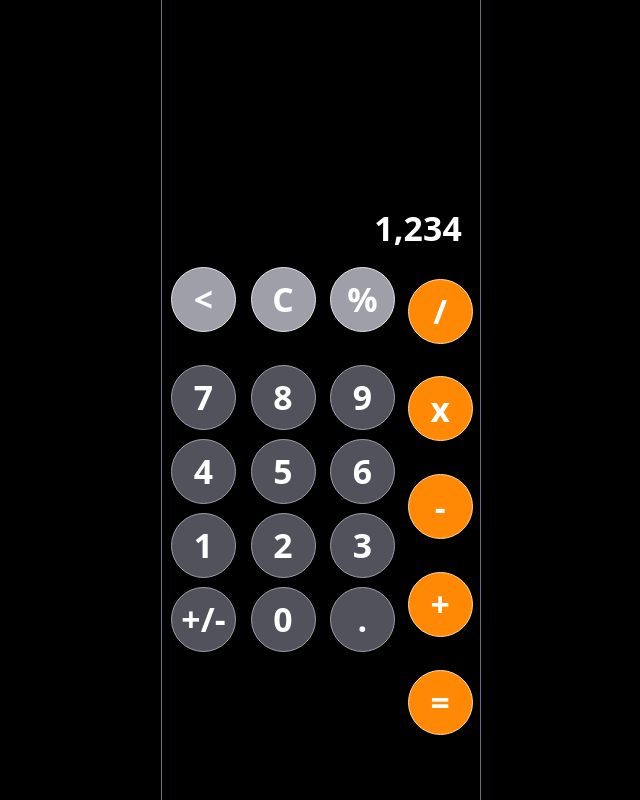
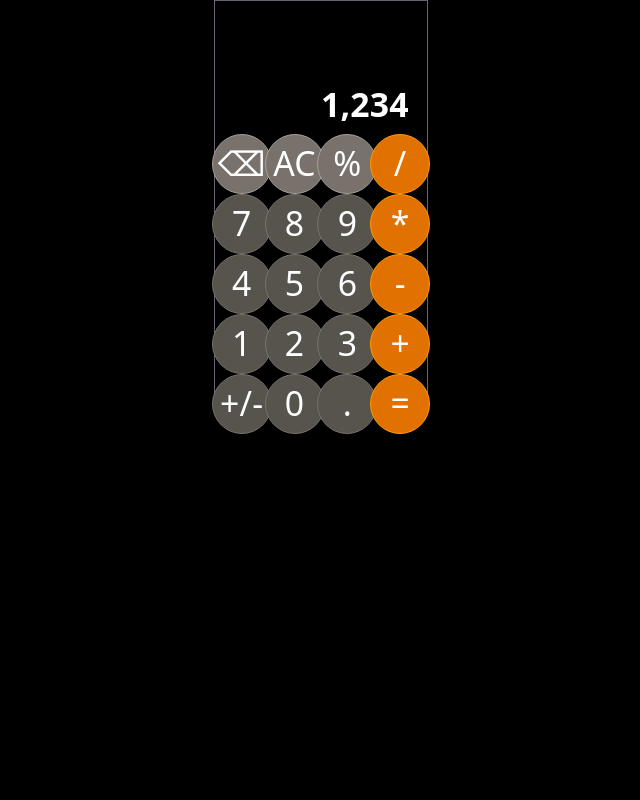
Before and after one commit to courtneytruong/Calculator, a React (Vite) app in the folder calculator-react-app/: page / in a window 1280 px wide. Shown: the whole page, without its empty margins (319-959 px from the left). Built offline with nearby package versions, Linux system fonts and the light colour scheme.

Commit message:
refactored all buttons into a single component

```diff
--- a/calculator-react-app/src/App.jsx
+++ b/calculator-react-app/src/App.jsx
@@ -4,7 +4,7 @@ import CalculatorBody from "./components/CalculatorBody";
 function App() {
   return (
     <>
-      <div className="flex justify-center items-center bg-black h-screen w-screen">
+      <div className="flex justify-center items-start bg-black h-screen w-screen">
         <CalculatorBody></CalculatorBody>
       </div>
     </>
--- a/calculator-react-app/src/components/BackspaceClearPercentButtons.jsx
+++ /dev/null
@@ -1,11 +0,0 @@
-function BackspaceClearPercentButtons({ BackspaceClearPercentButton }) {
-  return (
-    <div className="flex h-1/3 w-full text-3xl font-bold text-white pl-2">
-      <button className="bg-zinc-400 border-1 border-zinc-200 hover:bg-zinc-500 w-[65px] h-[65px] rounded-full">
-        {BackspaceClearPercentButton}
-      </button>
-    </div>
-  );
-}
-
-export default BackspaceClearPercentButtons;
--- a/calculator-react-app/src/components/BackspaceClearPercentButtonsContainer.jsx
+++ /dev/null
@@ -1,20 +0,0 @@
-import BackspaceClearPercentButtons from "./BackspaceClearPercentButtons";
-
-const BackspaceClearPercentButton = ["<", "C", "%"];
-
-function BackspaceClearPercentButtonsContainer() {
-  return (
-    <div className="w-full h-1/6">
-      <div className="flex justify-center w-full h-full">
-        {BackspaceClearPercentButton.map((BackspaceClearPercentButton) => (
-          <BackspaceClearPercentButtons
-            key={BackspaceClearPercentButton}
-            BackspaceClearPercentButton={BackspaceClearPercentButton}
-          ></BackspaceClearPercentButtons>
-        ))}
-      </div>
-    </div>
-  );
-}
-
-export default BackspaceClearPercentButtonsContainer;
--- a/calculator-react-app/src/components/CalculatorBody.jsx
+++ b/calculator-react-app/src/components/CalculatorBody.jsx
@@ -3,7 +3,7 @@ import CalculatorButtonContainer from "./CalculatorButtonContainer";
 
 function CalculatorBody() {
   return (
-    <div className="border-x-1 border-slate-500 h-screen w-1/4">
+    <div className="border-1 xl:w-1/6 h-1/2">
       <CalculatorDisplay></CalculatorDisplay>
       <CalculatorButtonContainer></CalculatorButtonContainer>
     </div>
--- a/calculator-react-app/src/components/CalculatorButtonContainer.jsx
+++ b/calculator-react-app/src/components/CalculatorButtonContainer.jsx
@@ -1,11 +1,38 @@
-import OperatorButtonContainer from "./OperatorButtonContainer";
-import NumberButtonContainer from "./NumberButtonContainer";
+import CalculatorButtons from "./CalculatorButtons";
+
+const calcButtons = [
+  { label: "⌫", type: "topRow" },
+  { label: "AC", type: "topRow" },
+  { label: "%", type: "topRow" },
+  { label: "/", type: "operator" },
+  { label: "7", type: "number" },
+  { label: "8", type: "number" },
+  { label: "9", type: "number" },
+  { label: "*", type: "operator" },
+  { label: "4", type: "number" },
+  { label: "5", type: "number" },
+  { label: "6", type: "number" },
+  { label: "-", type: "operator" },
+  { label: "1", type: "number" },
+  { label: "2", type: "number" },
+  { label: "3", type: "number" },
+  { label: "+", type: "operator" },
+  { label: "+/-", type: "number" },
+  { label: "0", type: "number" },
+  { label: ".", type: "number" },
+  { label: "=", type: "operator" },
+];
 
 function CalculatorButtonContainer() {
   return (
-    <div className="flex w-full h-2/3">
-      <NumberButtonContainer></NumberButtonContainer>
-      <OperatorButtonContainer></OperatorButtonContainer>
+    <div className="grid grid-cols-4 justify-items-center xl:w-full h-2/3">
+      {calcButtons.map((button) => (
+        <CalculatorButtons
+          key={button.label}
+          label={button.label}
+          type={button.type}
+        />
+      ))}
     </div>
   );
 }
--- /dev/null
+++ b/calculator-react-app/src/components/CalculatorButtons.jsx
@@ -0,0 +1,18 @@
+function CalculatorButtons({ label, type }) {
+  const buttonStyles = {
+    topRow:
+      "text-white text-3xl bg-stone-500 border-1 border-stone-400 hover:bg-stone-400 border-stone-300 w-[60px] h-[60px] rounded-full",
+    operator:
+      "text-white text-3xl bg-amber-600 border-1 border-amber-500 hover:bg-amber-500 border-amber-400 w-[60px] h-[60px] rounded-full",
+    number:
+      "text-white text-3xl bg-stone-600 border-1 border-stone-500 hover:bg-stone-500 border-stone-400 w-[60px] h-[60px] rounded-full",
+  };
+
+  return (
+    <div>
+      <button className={buttonStyles[type]}>{label}</button>
+    </div>
+  );
+}
+
+export default CalculatorButtons;
--- a/calculator-react-app/src/components/CalculatorDisplay.jsx
+++ b/calculator-react-app/src/components/CalculatorDisplay.jsx
@@ -1,6 +1,6 @@
 function CalculatorDisplay() {
   return (
-    <div className="flex p-4 justify-end items-end w-full h-1/3 text-3xl font-bold text-white">
+    <div className="flex justify-end items-end text-3xl font-bold text-white px-4 py-2 xl:w-full h-1/3">
       1,234
     </div>
   );
--- a/calculator-react-app/src/components/NumberButtonContainer.jsx
+++ /dev/null
@@ -1,13 +0,0 @@
-import BackspaceClearPercentButtonsContainer from "./BackspaceClearPercentButtonsContainer";
-import NumbersDecimalPointContainer from "./NumbersDecimalPointContainer";
-
-function NumberButtonContainer() {
-  return (
-    <div className="w-3/4 h-full">
-      <BackspaceClearPercentButtonsContainer></BackspaceClearPercentButtonsContainer>
-      <NumbersDecimalPointContainer></NumbersDecimalPointContainer>
-    </div>
-  );
-}
-
-export default NumberButtonContainer;
--- a/calculator-react-app/src/components/NumbersDecimalPointButtons.jsx
+++ /dev/null
@@ -1,11 +0,0 @@
-function NumbersDecimalPointButtons({ number }) {
-  return (
-    <div className="flex h-5/6 w-full text-3xl font-bold text-white">
-      <button className="bg-zinc-600 border-1 border-zinc-400 hover:bg-zinc-700 w-[65px] h-[65px] rounded-full">
-        {number}
-      </button>
-    </div>
-  );
-}
-
-export default NumbersDecimalPointButtons;
--- a/calculator-react-app/src/components/NumbersDecimalPointContainer.jsx
+++ /dev/null
@@ -1,33 +0,0 @@
-import NumbersDecimalPointButtons from "./NumbersDecimalPointButtons";
-
-const numbersDecimalPoint = [
-  "7",
-  "8",
-  "9",
-  "4",
-  "5",
-  "6",
-  "1",
-  "2",
-  "3",
-  "+/-",
-  "0",
-  ".",
-];
-
-function NumbersDecimalPointContainer() {
-  return (
-    <div className="w-full h-1/6">
-      <div className="grid grid-cols-3 gap-2 pl-2 pt-2 justify-center w-full h-full">
-        {numbersDecimalPoint.map((number) => (
-          <NumbersDecimalPointButtons
-            key={number}
-            number={number}
-          ></NumbersDecimalPointButtons>
-        ))}
-      </div>
-    </div>
-  );
-}
-
-export default NumbersDecimalPointContainer;
--- a/calculator-react-app/src/components/OperatorButton.jsx
+++ /dev/null
@@ -1,11 +0,0 @@
-function OperatorButton({ operator }) {
-  return (
-    <div className="flex justify-center items-center h-1/6 w-full text-3xl font-bold text-white">
-      <button className="bg-orange-400 border-1 border-orange-200 hover:bg-orange-500 w-[65px] h-[65px] rounded-full">
-        {operator}
-      </button>
-    </div>
-  );
-}
-
-export default OperatorButton;
--- a/calculator-react-app/src/components/OperatorButtonContainer.jsx
+++ /dev/null
@@ -1,17 +0,0 @@
-import OperatorButton from "./OperatorButton";
-
-const operators = ["/", "x", "-", "+", "="];
-
-function OperatorButtonContainer() {
-  return (
-    <div className="flex w-1/4 h-full">
-      <div className="w-full h-full flex flex-col gap-2">
-        {operators.map((operator) => (
-          <OperatorButton key={operator} operator={operator}></OperatorButton>
-        ))}
-      </div>
-    </div>
-  );
-}
-
-export default OperatorButtonContainer;
```
